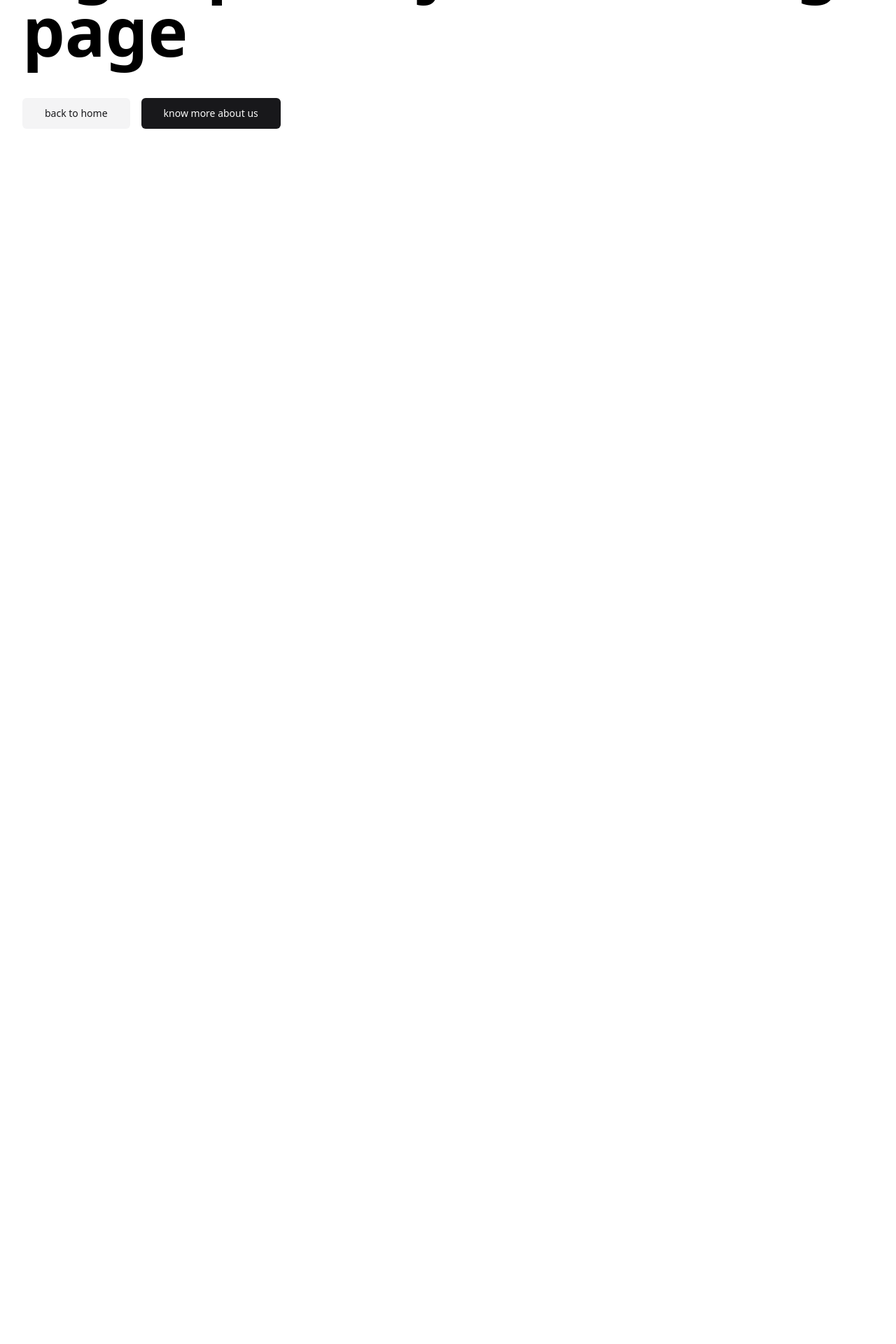
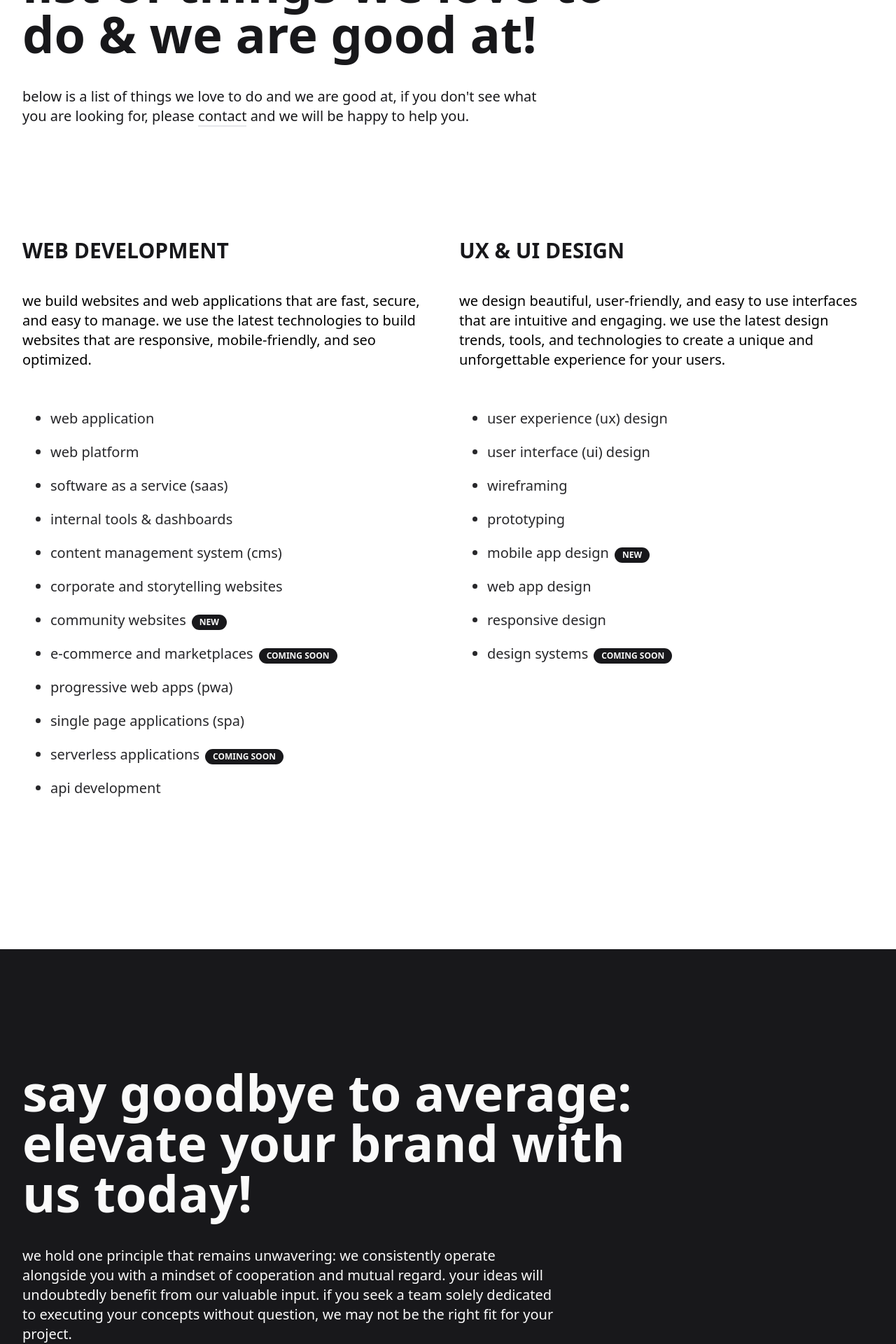
Before and after one commit to DunoLabs/dunolabs-website, a Next.js app: page /services in a window 1280 px wide. Before the commit this address had no page. Shown: the part 260-2180 px from the top of the page at 70% size. Before the commit the page ends 800 px from the top, so only its background shows below. Built offline with nearby package versions, Linux system fonts and the light colour scheme.

Commit message:
feat(wip): service page

```diff
--- a/app/components/layouts/about/index.tsx
+++ b/app/components/layouts/about/index.tsx
@@ -48,7 +48,7 @@ const About: React.FC = () => {
               height={200}
             />
             <p className="w-full my-10 text-lg text-zinc-50 sm:w-1/3 text-end">
-              <span className="text-lg sm:text-xl text-gray">
+              <span className="text-lg sm:text-xl text-gray ">
                 By putting people first, we aim to create a company that not
                 only delivers exceptional products and services but also makes a
                 positive impact on the world around us.
--- a/app/components/layouts/hero/index.tsx
+++ b/app/components/layouts/hero/index.tsx
@@ -7,7 +7,7 @@ const Hero = () => {
           we&apos;re building the next generation&apos;s micro-saas tools,
           websites &amp; products.
         </h2>
-        <p className="w-full my-12 font-semibold sm:my-16 sm:w-2/3 text-md sm:text-2xl text-gray loading-text">
+        <p className="w-full my-12 font-semibold sm:my-16 sm:w-2/3 text-md sm:text-2xl text-gray  loading-text">
           we are a team of passionate developers and designers who are dedicated
           to creating the best possible user experience.
         </p>
--- a/app/components/layouts/services/index.tsx
+++ b/app/components/layouts/services/index.tsx
@@ -55,7 +55,7 @@ const OurServices: React.FC = () => {
           <div className="flex flex-wrap items-center justify-between mt-10">
             <div className="w-full h-full mb-10 sm:w-3/5">
               <p>
-                <span className="text-lg text-zinc-900 sm:text-lg text-gray">
+                <span className="text-lg text-zinc-900 sm:text-lg text-gray ">
                   01 / 03
                 </span>
               </p>
--- a/app/components/ui/cta/index.tsx
+++ b/app/components/ui/cta/index.tsx
@@ -17,7 +17,7 @@ const CTA: React.FC = () => {
           ]}>
           <div className="max-w-3xl mt-10">
             <p className="mt-10">
-              <span className="text-lg sm:text-xl text-gray">
+              <span className="text-lg sm:text-xl text-gray ">
                 we specialize in building human-centered systems that solve
                 real-world problems. We understand that you know your customers
                 and industry best, and that&apos;s why we believe in
@@ -26,7 +26,7 @@ const CTA: React.FC = () => {
               </span>
             </p>
             <p className="mt-10">
-              <span className="text-lg sm:text-xl text-gray">
+              <span className="text-lg sm:text-xl text-gray ">
                 Whether you have a specific project in mind or just a rough
                 idea, we would love to hear from you. So, if you&apos;re ready
                 to take your digital product to the next level, drop us a line
@@ -35,7 +35,7 @@ const CTA: React.FC = () => {
             </p>
 
             <p className="mt-10">
-              <span className="text-lg sm:text-xl text-gray">
+              <span className="text-lg sm:text-xl text-gray ">
                 By the way: If you would like to talk to us in Hindi,
                 that&apos;s fine. We do speak Hindi too.
               </span>
--- a/app/components/ui/heading-banner/index.tsx
+++ b/app/components/ui/heading-banner/index.tsx
@@ -30,7 +30,7 @@ const HeadingBanner: React.FC<HeadingBannerProps> = ({
         {title}
       </h2>
       <p className="mt-10">
-        <span className="text-lg sm:text-xl text-gray"> {description}</span>
+        <span className="text-lg sm:text-xl text-gray "> {description}</span>
       </p>
       {children}
       {links &&
--- /dev/null
+++ b/app/services/page.tsx
@@ -0,0 +1,163 @@
+import Layout from '@/components/layouts';
+import Footer from '@/components/layouts/footer';
+import ViewContainer from '@/components/layouts/view-container';
+import { Badge } from '@/components/ui/badge';
+import CTA from '@/components/ui/cta';
+import HeadingBanner from '@/components/ui/heading-banner';
+import Marquee from '@/components/ui/marquee';
+import Separator from '@/components/ui/seperator';
+import Link from 'next/link';
+
+interface Service {
+  title: string;
+  status: string;
+}
+
+interface ServiceItem {
+  id: number;
+  title: string;
+  description: string;
+  services: Service[];
+}
+
+const ServicesItems: ServiceItem[] = [
+  {
+    id: 1,
+    title: 'Web Development',
+    description:
+      'We build websites and web applications that are fast, secure, and easy to manage. We use the latest technologies to build websites that are responsive, mobile-friendly, and SEO optimized.',
+    services: [
+      { title: 'Web Application', status: 'active' },
+      { title: 'Web Platform', status: 'active' },
+      { title: 'Software as a Service (SaaS)', status: 'active' },
+      { title: 'Internal Tools & Dashboards', status: 'active' },
+      { title: 'Content Management System (CMS)', status: 'active' },
+      { title: 'Corporate and Storytelling Websites', status: 'active' },
+      { title: 'Community Websites', status: 'new' },
+      { title: 'E-commerce and Marketplaces', status: 'coming soon' },
+      { title: 'Progressive Web Apps (PWA)', status: 'active' },
+      { title: 'Single Page Applications (SPA)', status: 'active' },
+      { title: 'Serverless Applications', status: 'coming soon' },
+      { title: 'API Development', status: 'active' },
+    ],
+  },
+  {
+    id: 2,
+    title: 'Ux & Ui Design',
+    description:
+      'We design beautiful, user-friendly, and easy to use interfaces that are intuitive and engaging. We use the latest design trends, tools, and technologies to create a unique and unforgettable experience for your users.',
+    services: [
+      { title: 'User Experience (UX) Design', status: 'active' },
+      { title: 'User Interface (UI) Design', status: 'active' },
+      { title: 'Wireframing', status: 'active' },
+      { title: 'Prototyping', status: 'active' },
+      { title: 'Mobile App Design', status: 'new' },
+      { title: 'Web App Design', status: 'active' },
+      { title: 'Responsive Design', status: 'active' },
+      { title: 'Design Systems', status: 'coming soon' },
+    ],
+  },
+];
+
+const ServiceItem = ({ title, description, id, services }: ServiceItem) => (
+  <div key={id}>
+    <h3 className="text-3xl font-bold uppercase text-zinc-900">{title}</h3>
+    <p className="mt-10">
+      <span className="text-lg sm:text-xl text-gray "> {description}</span>
+    </p>
+
+    <ul className="px-10 list-disc my-14">
+      {services.map((service) => (
+        <li
+          key={service.title}
+          className="my-5 text-xl transition-all duration-300 text-zinc-800 hover:text-zinc-900 hover:underline hover:translate-x-2">
+          {service.title}
+          {service.status === 'new' || service.status === 'coming soon' ? (
+            <Badge
+              className="ml-2 uppercase bg-zinc-900 text-zinc-50"
+              variant={'default'}>
+              {service.status}
+            </Badge>
+          ) : null}
+        </li>
+      ))}
+    </ul>
+  </div>
+);
+
+const Services: React.FC = () => {
+  return (
+    <Layout>
+      <div className="py-24 sm:py-40">
+        <ViewContainer>
+          <HeadingBanner
+            title="list of things we love to do & we are good at!"
+            className="max-w-4xl mt-10 text-zinc-900">
+            <div className="max-w-3xl">
+              <p className="mt-10">
+                <span className="text-lg sm:text-xl text-gray">
+                  Below is a list of things we love to do and we are good at, if
+                  you don't see what you are looking for, please{' '}
+                  <Link href="/contact" className="border-b-2 ">
+                    contact
+                  </Link>{' '}
+                  and we will be happy to help you.
+                </span>
+              </p>
+            </div>
+          </HeadingBanner>
+          <div className="pt-24 sm:pt-40">
+            <div className="grid grid-cols-1 gap-4 lg:grid-cols-2 lg:gap-8">
+              {ServicesItems.map((item) => (
+                <>
+                  <ServiceItem
+                    key={item.id}
+                    title={item.title}
+                    description={item.description}
+                    id={item.id}
+                    services={item.services}
+                  />
+                </>
+              ))}
+            </div>
+          </div>
+        </ViewContainer>
+      </div>
+
+      <div className="py-10 bg-zinc-900 sm:py-32">
+        <ViewContainer>
+          <HeadingBanner
+            title="Say Goodbye to Average: Elevate Your Brand with Us Today!"
+            color="text-zinc-50"
+            className="max-w-4xl mt-10 text-zinc-50"
+            links={[
+              {
+                text: 'Know more about us',
+                href: '/about',
+                linkVariant: 'linkLight',
+              },
+            ]}>
+            <div className="max-w-3xl">
+              <p className="mt-10">
+                <span className="text-lg sm:text-xl text-gray">
+                  We hold one principle that remains unwavering: we consistently
+                  operate alongside you with a mindset of cooperation and mutual
+                  regard. Your ideas will undoubtedly benefit from our valuable
+                  input. If you seek a team solely dedicated to executing your
+                  concepts without question, we may not be the right fit for
+                  your project.
+                </span>
+              </p>
+            </div>
+          </HeadingBanner>
+        </ViewContainer>
+      </div>
+      <Marquee text="Contact Now" />
+
+      <CTA />
+      <Footer />
+    </Layout>
+  );
+};
+
+export default Services;
```
Also changed, not shown: app/about/page.tsx (+7 -7 lines), app/components/layouts/footer/index.tsx (+6 -4 lines), app/contact/page.tsx (+5 -5 lines), app/people/page.tsx (+4 -4 lines).
